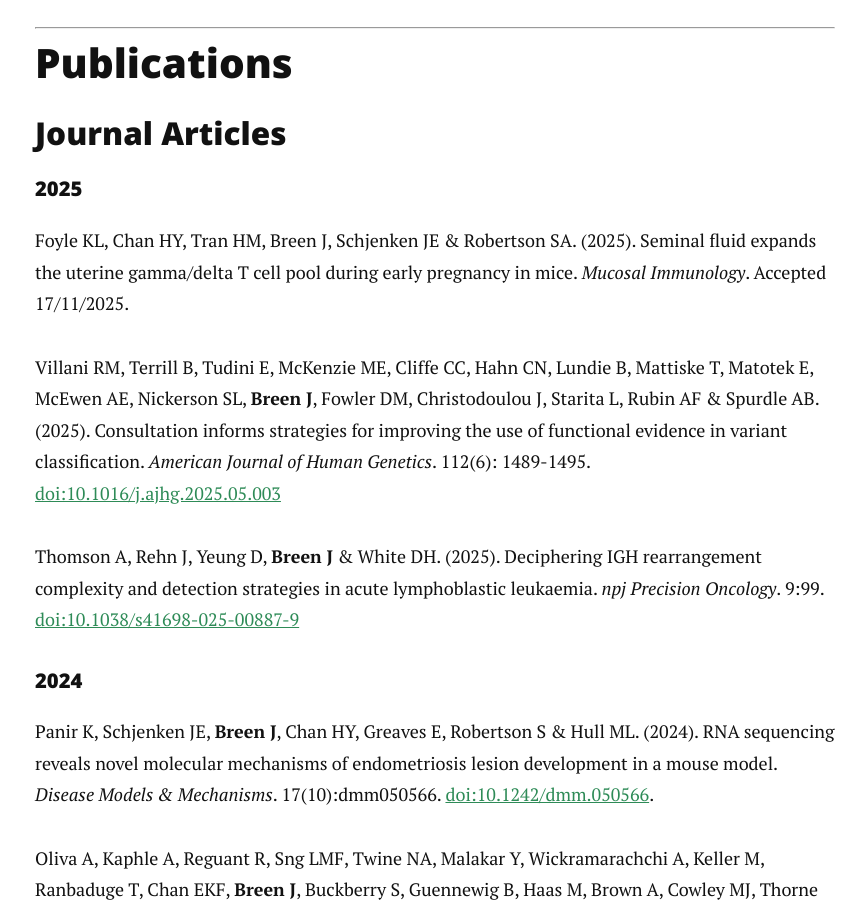
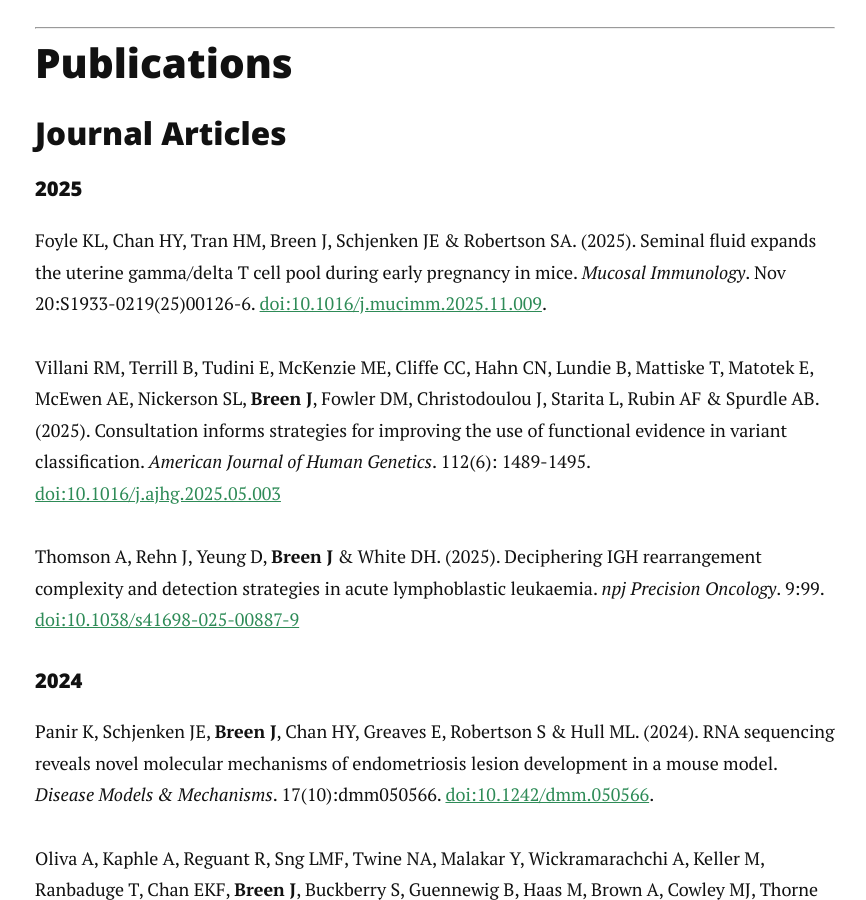
Before and after one commit to jimmybgammyknee/jimmybgammyknee.github.io, a Jekyll site: the page built from cv.md, in a window 1280 px wide and 900 px high, scrolled down 2436 px. Shown: the whole window, without its empty margins (205-1071 px from the left). Built offline with Jekyll 4.4.1, drawn with Linux system fonts in a browser that asks for light colours; nearby versions of some CDN libraries.

Commit message:
Revise journal article citation for clarity
Updated citation details for a journal article.

```diff
--- a/cv.md
+++ b/cv.md
@@ -77,7 +77,7 @@ Supervisors: Matthew Bellgard & Rudi Appels <br>
 
 #### 2025
 
-Foyle KL, Chan HY, Tran HM, Breen J, Schjenken JE & Robertson SA. (2025). Seminal fluid expands the uterine gamma/delta T cell pool during early pregnancy in mice. _Mucosal Immunology_. Accepted 17/11/2025.
+Foyle KL, Chan HY, Tran HM, Breen J, Schjenken JE & Robertson SA. (2025). Seminal fluid expands the uterine gamma/delta T cell pool during early pregnancy in mice. _Mucosal Immunology_. Nov 20:S1933-0219(25)00126-6. [doi:10.1016/j.mucimm.2025.11.009](https://doi.org/10.1016/j.mucimm.2025.11.009).
 
 Villani RM, Terrill B, Tudini E, McKenzie ME, Cliffe CC, Hahn CN, Lundie B, Mattiske T, Matotek E, McEwen AE, Nickerson SL, **Breen J**, Fowler DM, Christodoulou J, Starita L, Rubin AF & Spurdle AB. (2025). Consultation informs strategies for improving the use of functional evidence in variant classification. _American Journal of Human Genetics_. 112(6): 1489-1495. [doi:10.1016/j.ajhg.2025.05.003](https://doi.org/10.1016/j.ajhg.2025.05.003)
 
```
